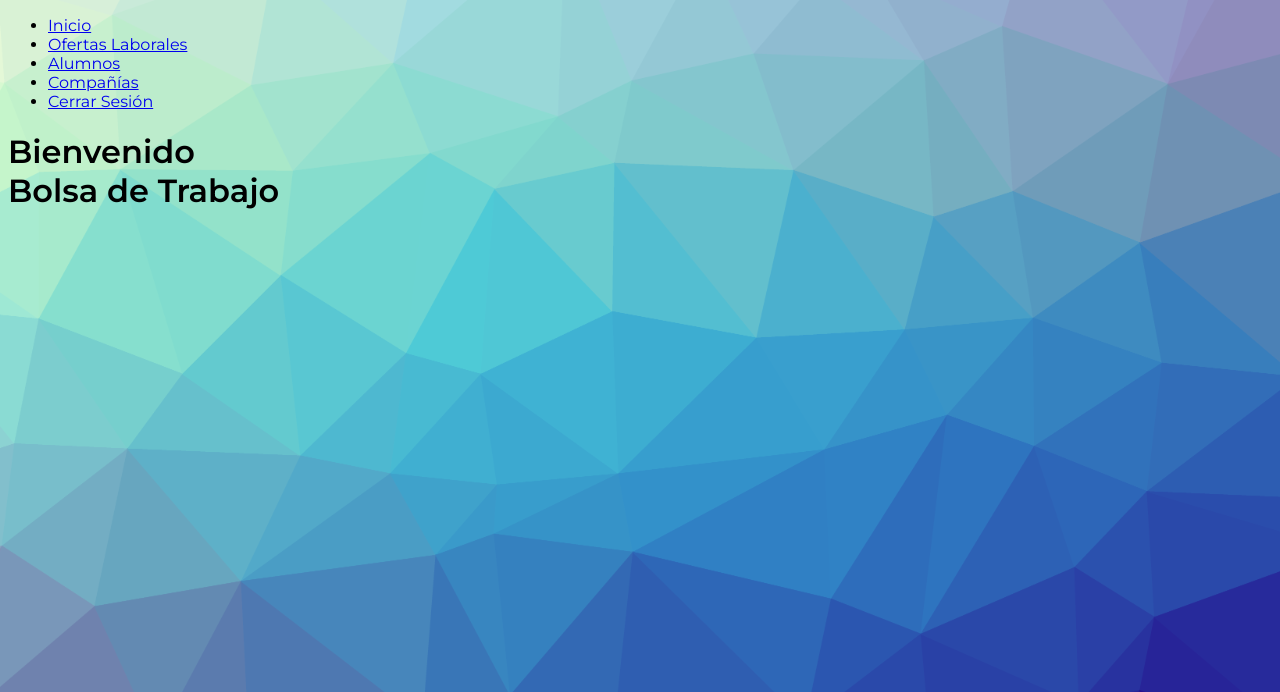
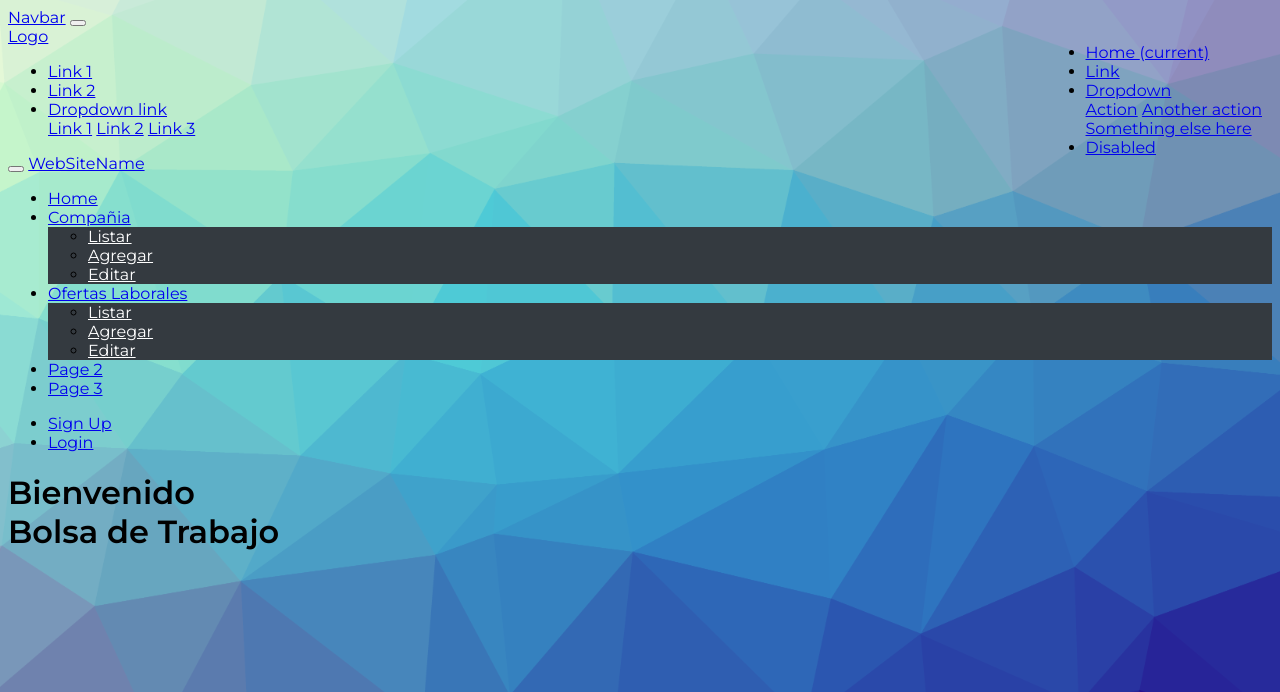
Before and after one commit to XPLoXe/TP-Final-Laboratorio-IV, a PHP site: template Views/home.php in a window 1280 px wide. Shown: the top 692 px of the page. Run offline with PHP 8.4, Linux system fonts and the light colour scheme; the template is opened without the code that fills it, so the values that code supplies are empty; some libraries are stand-ins or nearby versions.

Commit message:
Testing bootstrap

```diff
--- a/Views/nav-admin.php
+++ b/Views/nav-admin.php
@@ -1,3 +1,3 @@
-<li class="nav-item"><a class="nav-link" href="<?php echo FRONT_ROOT ?>JobOffer/ShowAddView">Agregar Oferta</a></li>
-<li class="nav-item"><a class="nav-link" href="<?php echo FRONT_ROOT ?>Company/ShowAddView">Agregar Compañía</a></li>
-<li class="nav-item"><a class="nav-link" href="<?php echo FRONT_ROOT ?>Login/ShowSignupView">Registrar Alumno</a></li>
+<a class="text-white" href="<?php echo FRONT_ROOT ?>JobOffer/ShowAddView">Agregar Oferta</a>
+<a class="text-white" href="<?php echo FRONT_ROOT ?>Company/ShowAddView">Agregar Compañía</a>
+<a class="text-white" href="<?php echo FRONT_ROOT ?>Login/ShowSignupView">Registrar Alumno</a>
--- a/Views/nav.php
+++ b/Views/nav.php
@@ -1,23 +1,130 @@
-<nav class="navbar navbar-expand-lg  navbar-dark bg-dark">
+<?php use Utils\Utils as Utils; ?>
+
+<div class="container" role="navigation">
+    <nav class="navbar navbar-expand-lg navbar-light bg-light" style="position:relative">
+
+
+        <a class="navbar-brand" href="#">Navbar</a>
+        <button class="navbar-toggler" type="button" data-toggle="collapse" data-target="#navbarSupportedContent" aria-controls="navbarSupportedContent" aria-expanded="false" aria-label="Toggle navigation">
+            <span class="navbar-toggler-icon"></span>
+        </button>
+
+        <div class="collapse navbar-collapse" id="navbarSupportedContent" style="position:absolute;right:10px;">
+            <ul class="navbar-nav mr-auto d-flex justify-content-end">
+                <li class="nav-item active">
+                    <a class="nav-link" href="#">Home <span class="sr-only">(current)</span></a>
+                </li>
+                <li class="nav-item">
+                    <a class="nav-link" href="#">Link</a>
+                </li>
+                <li class="nav-item dropdown">
+                    <a class="nav-link dropdown-toggle" href="#" id="navbarDropdown" role="button" data-toggle="dropdown" aria-haspopup="true" aria-expanded="false">
+                        Dropdown
+                    </a>
+                    <div class="dropdown-menu" aria-labelledby="navbarDropdown">
+                        <a class="dropdown-item" href="#">Action</a>
+                        <a class="dropdown-item" href="#">Another action</a>
+                        <div class="dropdown-divider"></div>
+                        <a class="dropdown-item" href="#">Something else here</a>
+                    </div>
+                </li>
+                <li class="nav-item">
+                    <a class="nav-link disabled" href="#">Disabled</a>
+                </li>
+            </ul>
+        </div>
+    </nav>
+</div>
+
+<nav class="navbar navbar-expand-sm bg-dark navbar-dark">
+  <!-- Brand -->
+  <a class="navbar-brand" href="#">Logo</a>
+
+  <!-- Links -->
+  <ul class="navbar-nav">
+    <li class="nav-item">
+      <a class="nav-link" href="#">Link 1</a>
+    </li>
+    <li class="nav-item">
+      <a class="nav-link" href="#">Link 2</a>
+    </li>
+
+    <!-- Dropdown -->
+    <li class="nav-item dropdown">
+      <a class="nav-link dropdown-toggle" href="#" id="navbardrop" data-toggle="dropdown">
+        Dropdown link
+      </a>
+      <div class="dropdown-menu">
+        <a class="dropdown-item" href="#">Link 1</a>
+        <a class="dropdown-item" href="#">Link 2</a>
+        <a class="dropdown-item" href="#">Link 3</a>
+      </div>
+    </li>
+  </ul>
+</nav>
+
+<nav class="navbar navbar-inverse">
+  <div class="container-fluid">
+    <div class="navbar-header">
+      <button type="button" class="navbar-toggle" data-toggle="collapse" data-target="#myNavbar">
+        <span class="icon-bar"></span>
+        <span class="icon-bar"></span>
+        <span class="icon-bar"></span>
+      </button>
+      <a class="navbar-brand" href="#">WebSiteName</a>
+    </div>
+    <div class="collapse navbar-collapse" id="myNavbar">
+      <ul class="nav navbar-nav">
+        <li class="active"><a href="#">Home</a></li>
+        <li class="dropdown">
+          <a class="dropdown-toggle" data-toggle="dropdown" href="#"> Compañia <span class="caret"></span></a>
+          <ul class="dropdown-menu" style="background-color: #343a40 ;">
+            <li><a href="#" style="color: white;">Listar</a></li>
+            <li><a href="#" style="color: white;">Agregar</a></li>
+            <li><a href="#" style="color: white;">Editar</a></li>
+          </ul>
+        </li>
+        <li class="dropdown">
+          <a class="dropdown-toggle" data-toggle="dropdown" href="#"> Ofertas Laborales <span class="caret"></span></a>
+          <ul class="dropdown-menu" style="background-color: #343a40 ;">
+            <li><a href="#" style="color: white;">Listar</a></li>
+            <li><a href="#" style="color: white;">Agregar</a></li>
+            <li><a href="#" style="color: white;">Editar</a></li>
+          </ul>
+        </li>
+        <li><a href="<?php echo FRONT_ROOT ?>Company/ShowListView">Page 2</a></li>
+        <li><a href="#">Page 3</a></li>
+      </ul>
+      <ul class="nav navbar-nav navbar-right">
+        <li><a href="#"><span class="glyphicon glyphicon-user"></span> Sign Up</a></li>
+        <li><a href="#"><span class="glyphicon glyphicon-log-in"></span> Login</a></li>
+      </ul>
+    </div>
+  </div>
+</nav>
+
+
+
+<!-- <nav class="navbar navbar-expand-lg  navbar-dark bg-dark">
     <span class="navbar-text">
             <strong>
             <?php
-                use Utils\Utils as Utils;
+                /* use Utils\Utils as Utils;
 
-                echo Utils::getLoggedUserFullName();
+                echo Utils::getLoggedUserFullName(); */
             ?>
             </strong>
         </a>
     </span>
     <ul class="navbar-nav ml-auto">
-        <li class="nav-item"><a class="nav-link" href="<?php echo FRONT_ROOT ?>Home/Index">Inicio</a>
+        <li class="nav-item"><a class="nav-link" href="<?php /* echo FRONT_ROOT */ ?>Home/Index">Inicio</a>
         <?php
-        if (Utils::isAdmin())
-            include_once('nav-admin.php');
+        /* if (Utils::isAdmin())
+            include_once('nav-admin.php'); */
         ?>
-        <li class="nav-item"><a class="nav-link" href="<?php echo FRONT_ROOT ?>JobOffer/ShowListView">Ofertas Laborales</a></li>
-        <li class="nav-item"><a class="nav-link" href="<?php echo FRONT_ROOT ?>Student/ShowListView">Alumnos</a></li>
-        <li class="nav-item"><a class="nav-link" href="<?php echo FRONT_ROOT ?>Company/ShowListView">Compañías</a></li>
-        <li class="nav-item"><a class="nav-link" href="<?php echo FRONT_ROOT ?>Login/Logout">Cerrar Sesión</a></li>
+        <li class="nav-item"><a class="nav-link" href="<?php /* echo FRONT_ROOT */ ?>JobOffer/ShowListView">Ofertas Laborales</a></li>
+        <li class="nav-item"><a class="nav-link" href="<?php /* echo FRONT_ROOT */ ?>Student/ShowListView">Alumnos</a></li>
+        <li class="nav-item"><a class="nav-link" href="<?php /* echo FRONT_ROOT */ ?>Company/ShowListView">Compañías</a></li>
+        <li class="nav-item"><a class="nav-link" href="<?php /* echo FRONT_ROOT */ ?>Login/Logout">Cerrar Sesión</a></li>
     </ul>
-</nav>
+</nav> -->
```
Also changed, not shown: Views/header.php (+8 -0 lines).
